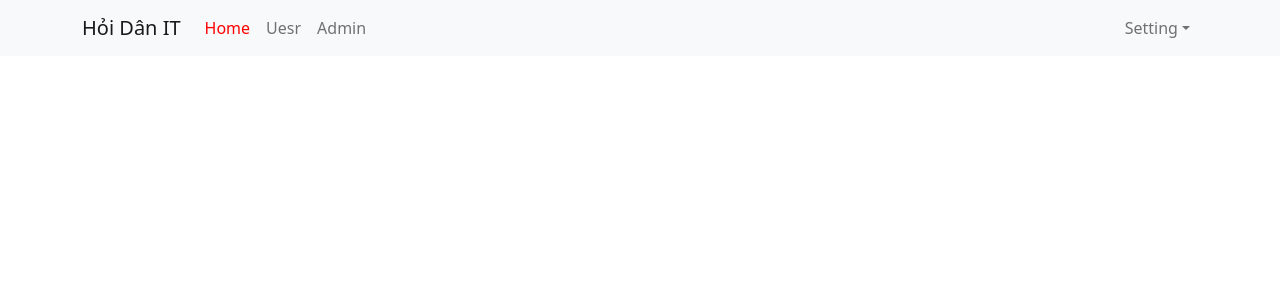
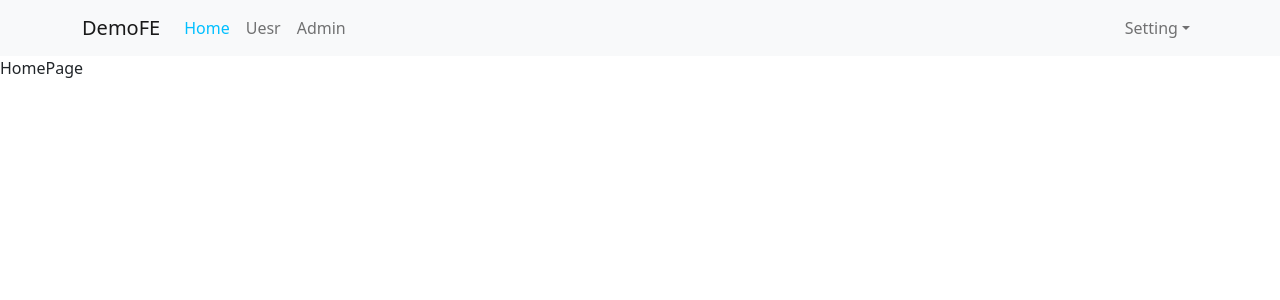
Before and after one commit to khoi23/web-demo, a React (Create React App) app: page / in a window 1280 px wide. Shown: the top 300 px of the page. Built offline with nearby package versions, Linux system fonts and the light colour scheme.

Commit message:
video 51

```diff
--- a/src/App.scss
+++ b/src/App.scss
@@ -17,7 +17,7 @@
     .navbar-nav{
       .nav-link{
         &.active {
-          color: red;
+          color: #00bfff;
         }
       }
     }
--- a/src/Components/Header/Header.js
+++ b/src/Components/Header/Header.js
@@ -8,7 +8,9 @@
   return (
     <Navbar bg="light" expand="lg">
       <Container>
-        <Navbar.Brand href="#home">Hỏi Dân IT</Navbar.Brand>
+        <NavLink to="/" className="navbar-brand">
+          DemoFE
+        </NavLink>
         <Navbar.Toggle aria-controls="basic-navbar-nav" />
         <Navbar.Collapse id="basic-navbar-nav">
           <Nav className="me-auto">
@@ -27,9 +29,9 @@
           </Nav>
           <Nav>
             <NavDropdown title="Setting" id="basic-nav-dropdown">
-              <NavDropdown.Item href="#action/3.1">Login</NavDropdown.Item>
-              <NavDropdown.Item href="#action/3.2">Log out</NavDropdown.Item>
-              <NavDropdown.Item href="#action/3.3">Profile</NavDropdown.Item>
+              <NavDropdown.Item>Login</NavDropdown.Item>
+              <NavDropdown.Item>Log out</NavDropdown.Item>
+              <NavDropdown.Item>Profile</NavDropdown.Item>
             </NavDropdown>
           </Nav>
         </Navbar.Collapse>
--- /dev/null
+++ b/src/Components/Home/HomePage.js
@@ -0,0 +1,9 @@
+import React from 'react'
+
+const HomePage = () => {
+  return (
+    <div className='homepage-container'>HomePage</div>
+  )
+}
+
+export default HomePage
--- a/src/index.js
+++ b/src/index.js
@@ -1,17 +1,18 @@
 import React from 'react';
 import ReactDOM from 'react-dom/client';
-
 import App from './App';
 import "bootstrap/dist/css/bootstrap.min.css";
 import { BrowserRouter, Routes, Route } from "react-router-dom";
 import User from './Components/User/User';
 import Admin from "./Components/Admin/Admin";
+import HomePage from './Components/Home/HomePage';
 
 const root = ReactDOM.createRoot(document.getElementById('root'));
 root.render(
   <BrowserRouter>
     <Routes>
       <Route path="/" element={<App />}>
+        <Route index element={<HomePage />} />
         <Route path="users" element={<User />} />
         <Route path="admins" element={<Admin />} />
       </Route >
```
